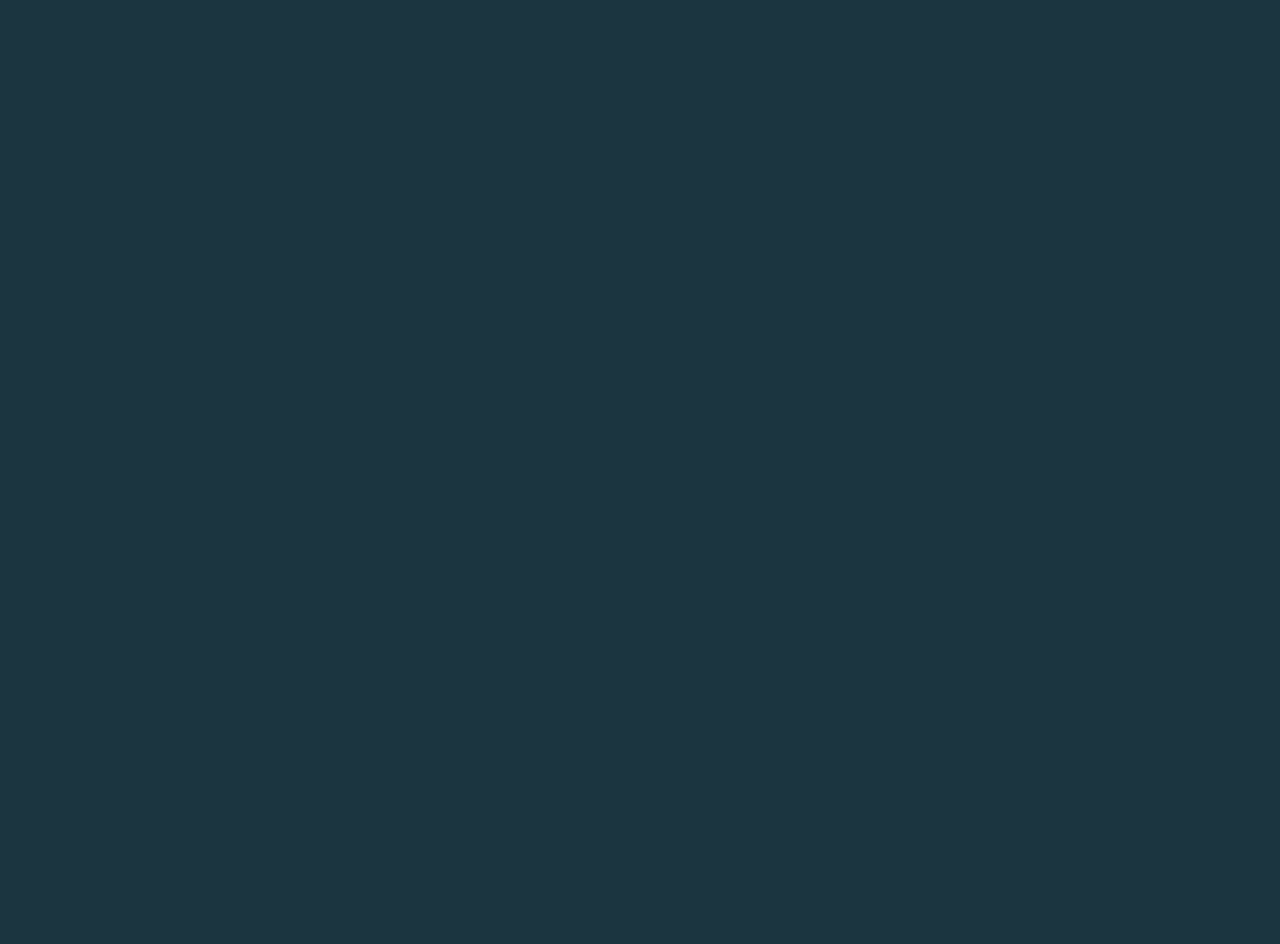
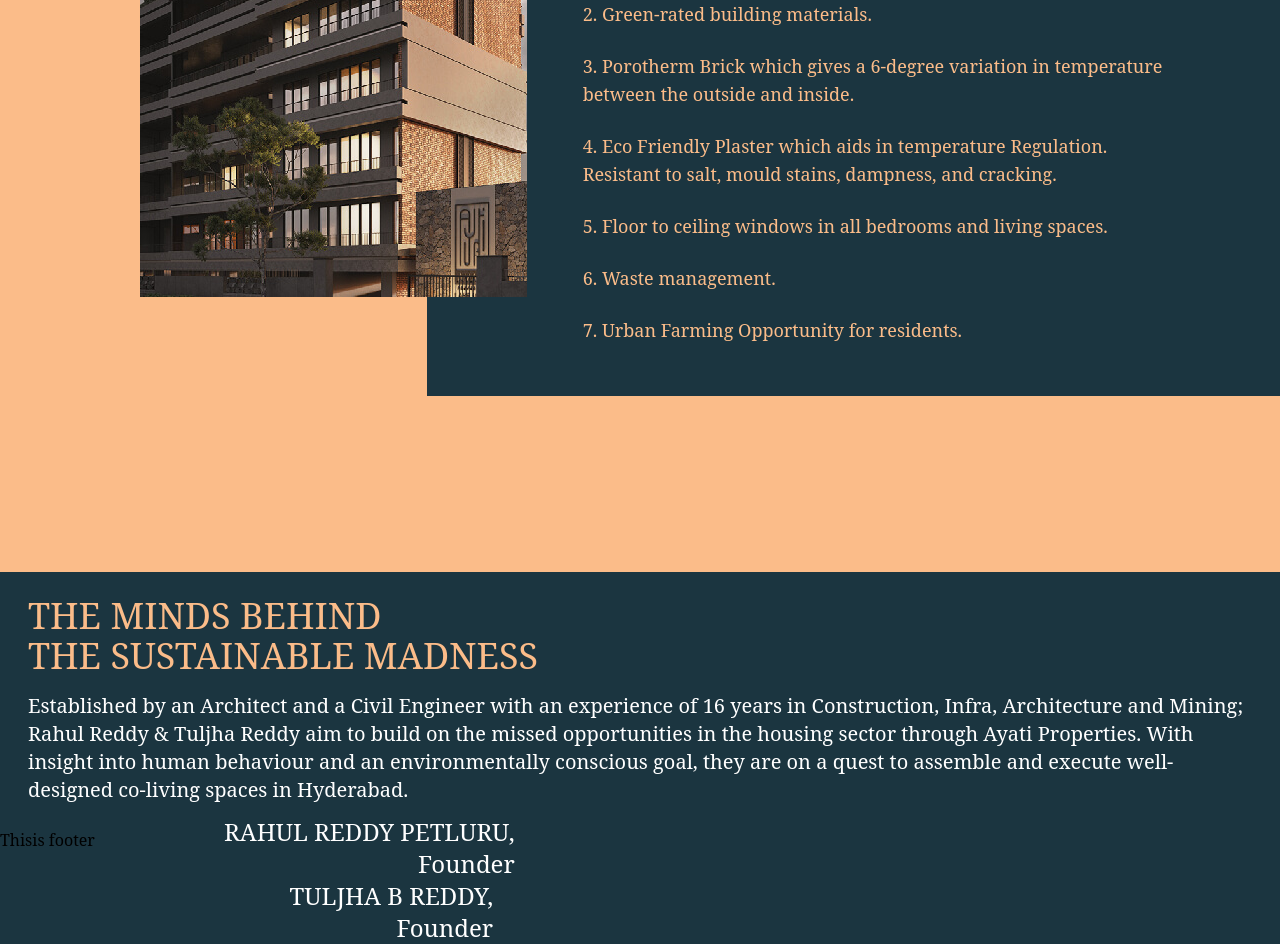
Before and after one commit to shivani-tripurari/AyatiPropeties, a Next.js app in the folder my-app/: page / in a window 1280 px wide. Shown: the part 3780-4724 px from the top of the page. Before the commit the page ends 3456 px from the top, so only its background shows below. Built offline with nearby package versions, Linux system fonts and the light colour scheme.

Commit message:
Update page.js

```diff
--- a/my-app/app/page.js
+++ b/my-app/app/page.js
@@ -2,12 +2,18 @@ import Image from "next/image";
 import Hero from "./components/Hero";
 import Experience from "./components/Experience";
 import Grid from "./components/Grid";
+import Factor from "./components/Factor";
+import Minds from "./components/Minds";
+import Footer from "./components/Footer";
 export default function Home() {
   return (
     <>
       <Hero/>
       <Experience/>
       <Grid/>
+      <Factor/>
+      <Minds/>
+      <Footer/>
     </>
   );
 }
```
